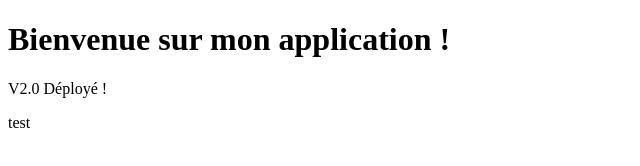
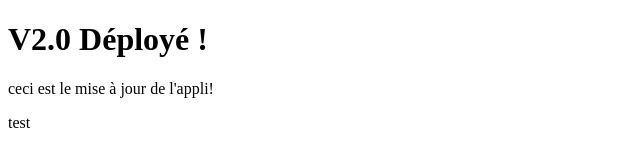
Before and after one commit to elhadjimalick-dione/pipeline-securise, a plain HTML site: page app/index.html in a window 1280 px wide. Shown: the whole page, without its empty margins (0-640 px from the left). Drawn offline with Linux system fonts and the light colour scheme.

Commit message:
La version 2.0 à jour

```diff
--- a/app/index.html
+++ b/app/index.html
@@ -4,8 +4,8 @@
   <title>TeamCyber</title>
 </head>
 <body>
-  <h1>Bienvenue sur mon application !</h1>
-  <p>V2.0 Déployé !</p>
+  <h1>V2.0 Déployé !</h1>
+  <p>ceci est le mise à jour de l'appli!</p>
   <p>test</p>
   <!-- Date de génération : à insérer plus tard -->
 </body>
```
